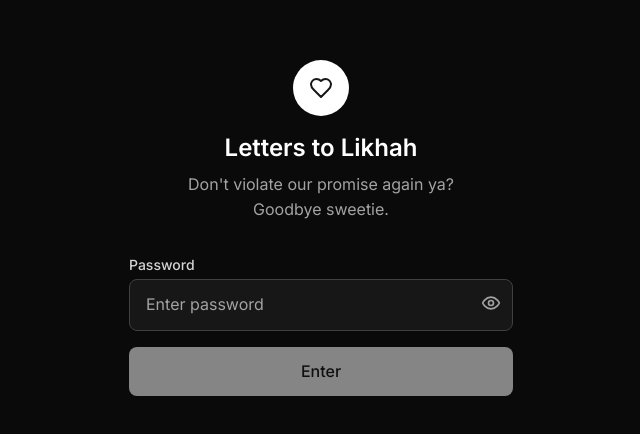
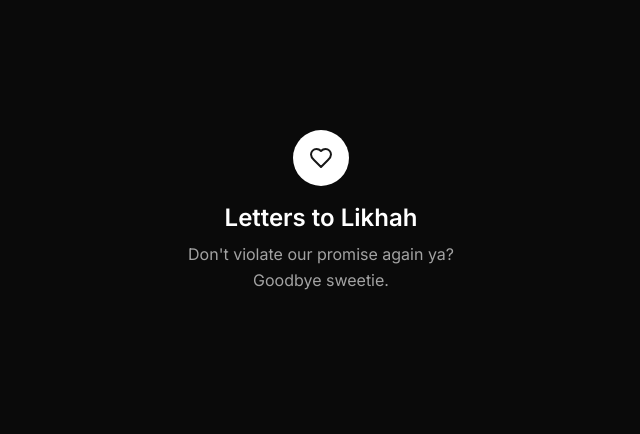
Before and after one commit to karimazizc/letters-to-likhah, a React (Vite) app in the folder frontend/: page /login in a window 1280 px wide. Shown: the part 172-606 px from the top of the page, without its empty margins (319-959 px from the left). Built offline with nearby package versions, Linux system fonts and the light colour scheme; no server answers.

Commit message:
removed password

```diff
--- a/frontend/src/pages/UserLogin.jsx
+++ b/frontend/src/pages/UserLogin.jsx
@@ -37,7 +37,7 @@ function UserLogin() {
           <p className="mt-2 text-gray-500 dark:text-gray-400">Don't violate our promise again ya? <br></br>Goodbye sweetie. </p>
         </div>
 
-        <form onSubmit={handleSubmit} className="space-y-4">
+        {/* <form onSubmit={handleSubmit} className="space-y-4">
           {error && (
             <div className="p-3 bg-red-50 dark:bg-red-900/20 border border-red-100 dark:border-red-800 rounded-lg text-sm text-red-600 dark:text-red-400">
               {error}
@@ -74,7 +74,7 @@ function UserLogin() {
           >
             {loading ? 'Entering...' : 'Enter'}
           </button>
-        </form>
+        </form> */}
       </div>
     </div>
   )
```
